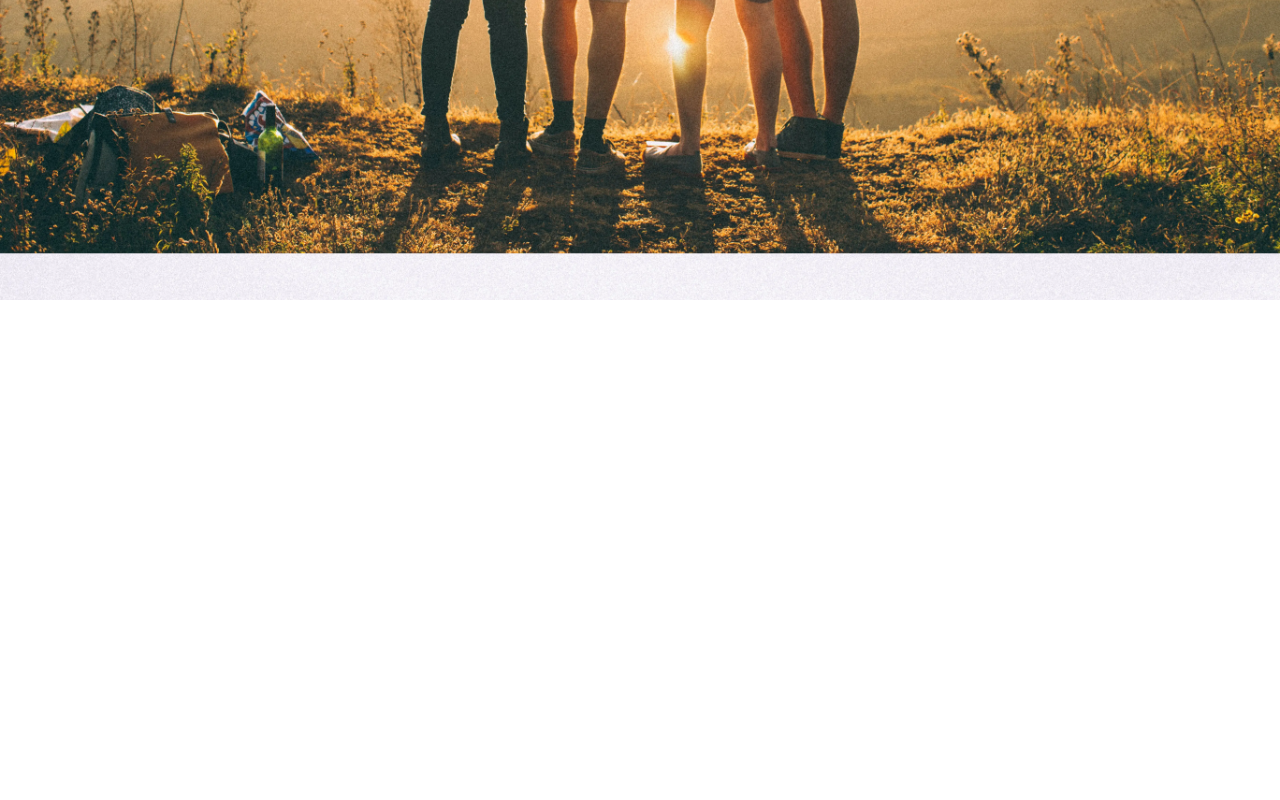
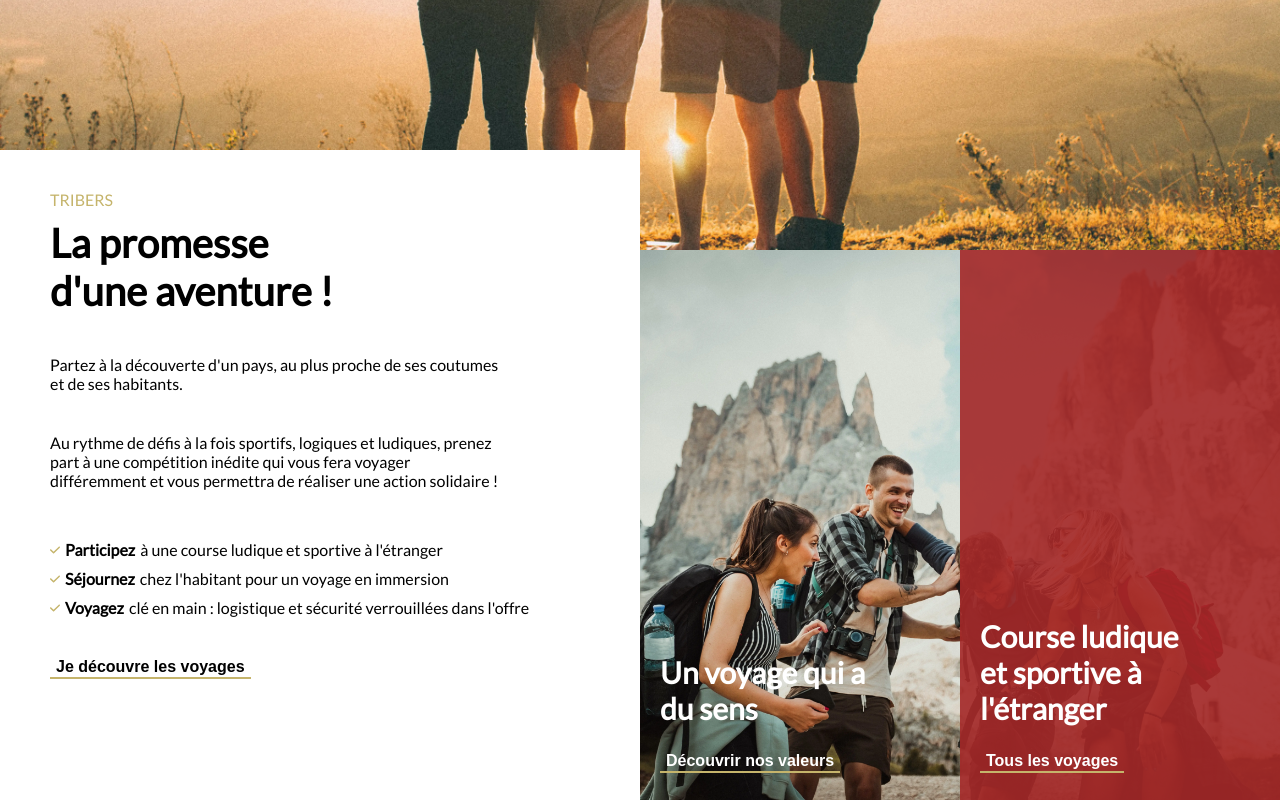
Before and after one commit to Farosebastien/tribers, a React (Create React App) app: page / in a window 1280 px wide. Shown: the part 400-1200 px from the top of the page. Before the commit the page ends 800 px from the top, so only its background shows below. Built offline with nearby package versions, Linux system fonts and the light colour scheme.

Commit message:
first section integration

```diff
--- /dev/null
+++ b/src/Components/Race/Race.js
@@ -0,0 +1,33 @@
+import React from "react";
+import { useNavigate } from "react-router-dom";
+
+import Styles from "./Race.module.css";
+
+function Race () {
+
+    const history = useNavigate();
+
+    const goToTrips = (e) => {
+        e.preventDefault();
+        history("/trips");
+    };
+
+    return(
+        <aside className={Styles.race_container}>
+            <div className={Styles.photo_background}>
+                <div className={Styles.race_title}>
+                    <h2 className={Styles.title}>Un voyage qui a du sens</h2>
+                    <button className={Styles.race_btn} type="button" onClick={goToTrips}>Découvrir nos valeurs</button>
+                </div>
+            </div>
+            <div className={Styles.red_background}>
+                <div className={Styles.race_title}>
+                    <h2 className={Styles.title}>Course ludique et sportive à l'étranger</h2>
+                    <button className={Styles.race_btn} type="button" onClick={goToTrips}>Tous les voyages</button>
+                </div>
+            </div>
+        </aside>
+    );
+}
+
+export default Race;
--- /dev/null
+++ b/src/Components/Race/Race.module.css
@@ -0,0 +1,50 @@
+.race_container {
+    width: 50%;
+    height: 550px;
+    display: flex;
+    flex-direction: row;
+    background-image: url("../../Images/background_trip.webp");
+    background-position: center ;
+    background-size: cover;
+}
+
+.red_background {
+    width: 50%;
+    background-color: rgba(165, 40, 40, 0.9);
+}
+
+.photo_background {
+    width: 50%;
+}
+
+.race_title {
+    height: 95%;
+    display: flex;
+    flex-direction: column;
+    justify-content: flex-end;
+    align-items: flex-start;
+}
+
+.title {
+    text-align: left;
+    color: white;
+    margin-left: 20px;
+    width: 220px;
+    font-size: 30px;
+}
+
+.race_btn {
+    border: none;
+    border-bottom: 2px solid #C5B46B;
+    background-color: rgba( 255, 255, 255, 0);
+    margin-left: 20px;
+    color: white;
+    font-size: 16px;
+    font-weight: bold;
+    cursor: pointer;
+    transition: all 250ms ease-in-out;
+}
+
+.race_btn:hover {
+    transform: scale(1.1);
+}
--- /dev/null
+++ b/src/Components/Trip/Trip.js
@@ -0,0 +1,18 @@
+import React from "react";
+import { FontAwesomeIcon } from "@fortawesome/react-fontawesome";
+import { faCheck } from "@fortawesome/free-solid-svg-icons";
+
+
+import Styles from "./Trip.module.css";
+
+function Trip (props) {
+    return (
+        <span className={Styles.list}>
+            <FontAwesomeIcon icon={faCheck} className={Styles.icon}/>
+            <p className={Styles.title}>{props.title}</p>
+            <p className={Styles.contain}>{props.contain}</p>
+        </span>
+    );
+}
+
+export default Trip;
--- /dev/null
+++ b/src/Components/Trip/Trip.module.css
@@ -0,0 +1,19 @@
+.list {
+    display: flex;
+    margin: 10px 0px 0px 50px;
+    align-items: center;
+}
+
+.icon {
+    width: 10px;
+    color: #C5B46B;
+}
+
+.title {
+    font-weight: bold;
+    margin: 0px 5px;
+}
+
+.contain {
+    margin: 0px;
+}
--- /dev/null
+++ b/src/Components/Trips/Trips.js
@@ -0,0 +1,46 @@
+import React from "react";
+import { useNavigate } from "react-router-dom";
+
+import Trip from "../Trip/Trip";
+
+import Styles from "./Trips.module.css";
+
+function Trips () {
+
+    const history = useNavigate();
+
+    const goToTrips = (e) => {
+        e.preventDefault();
+        history("/trips");
+    };
+
+    const lists = [
+        {
+            title: "Participez",
+            contain: "à une course ludique et sportive à l'étranger"
+        },
+        {
+            title: "Séjournez",
+            contain: "chez l'habitant pour un voyage en immersion"
+        },
+        {
+            title: "Voyagez",
+            contain: "clé en main : logistique et sécurité verrouillées dans l'offre"
+        }
+    ]
+
+    return (
+        <aside className={Styles.trip_container}>
+            <p className={Styles.name}>TRIBERS</p>
+            <h1 className={Styles.title}>La promesse d'une aventure !</h1>
+            <p className={Styles.explanations}>Partez à la découverte d'un pays, au plus proche de ses coutumes et de ses habitants.</p>
+            <p className={Styles.explanations}>Au rythme de défis à la fois sportifs, logiques et ludiques, prenez part à une compétition inédite qui vous fera voyager différemment et vous permettra de réaliser une action solidaire !</p>
+            {lists.map((item, index) => (
+                <Trip key={`${item.title}-${index}`} title={item.title} contain={item.contain} />
+            ))}
+            <button className={Styles.btn} type="button" onClick={goToTrips}>Je découvre les voyages</button>
+        </aside>
+    );
+}
+
+export default Trips;
--- /dev/null
+++ b/src/Components/Trips/Trips.module.css
@@ -0,0 +1,42 @@
+.trip_container {
+    width: 50%;
+    height: 600px;
+    background-color: white;
+    margin-top: -100px;
+    display: flex;
+    flex-direction: column;
+    align-items: flex-start;
+}
+
+.name {
+    margin: 40px 0px 0px 50px;
+    color: #C5B46B;
+}
+
+.title {
+    margin: 10px 0px 40px 50px;
+    text-align: left;
+    width: 300px;
+    font-size: 40px;
+}
+
+.explanations {
+    margin: 0px 0px 40px 50px;
+    text-align: left;
+    width: 450px;
+}
+
+.btn {
+    cursor: pointer;
+    border: none;
+    border-bottom: 2px solid #C5B46B;
+    margin: 40px 50px ;
+    font-weight: bold;
+    font-size: 16px;
+    background-color: white;
+    transition: all 250ms ease-in-out;
+}
+
+.btn:hover {
+    transform: scale(1.1);
+}
--- /dev/null
+++ b/src/Containers/Description/Description.js
@@ -0,0 +1,17 @@
+import React from "react";
+import Trips from "../../Components/Trips/Trips";
+import Race from "../../Components/Race/Race";
+
+import Styles from "./Description.module.css";
+
+function Description () {
+
+    return (
+        <section className={Styles.description_container}>
+            <Trips />
+            <Race />
+        </section>
+    );
+}
+
+export default Description;
--- /dev/null
+++ b/src/Containers/Description/Description.module.css
@@ -0,0 +1,3 @@
+.description_container {
+    display: flex;
+}
--- a/src/Containers/Header/Header.module.css
+++ b/src/Containers/Header/Header.module.css
@@ -1,9 +1,9 @@
 .container {
     display: flex;
     justify-content: space-between;
-    height: 700px;
+    height: 650px;
     background-image: url("../../Images/background.webp");
-    background-position: center -200px;
+    background-position: center -100px;
     background-size: cover;
 }
 
--- a/src/Containers/MainPage/MainPage.js
+++ b/src/Containers/MainPage/MainPage.js
@@ -1,11 +1,15 @@
+import React from "react";
+
 import Header from "../Header/Header";
+import Description from "../Description/Description";
 
 function MainPage () {
     return (
         <>
            <Header />
+           <Description />
         </>
-    )
+    );
 }
 
 export default MainPage;
```
Also changed, not shown: src/Components/Nav/Nav.js (+4 -4 lines), src/Images/background_trip.webp (added), src/Images/background_trip2.webp (added).
